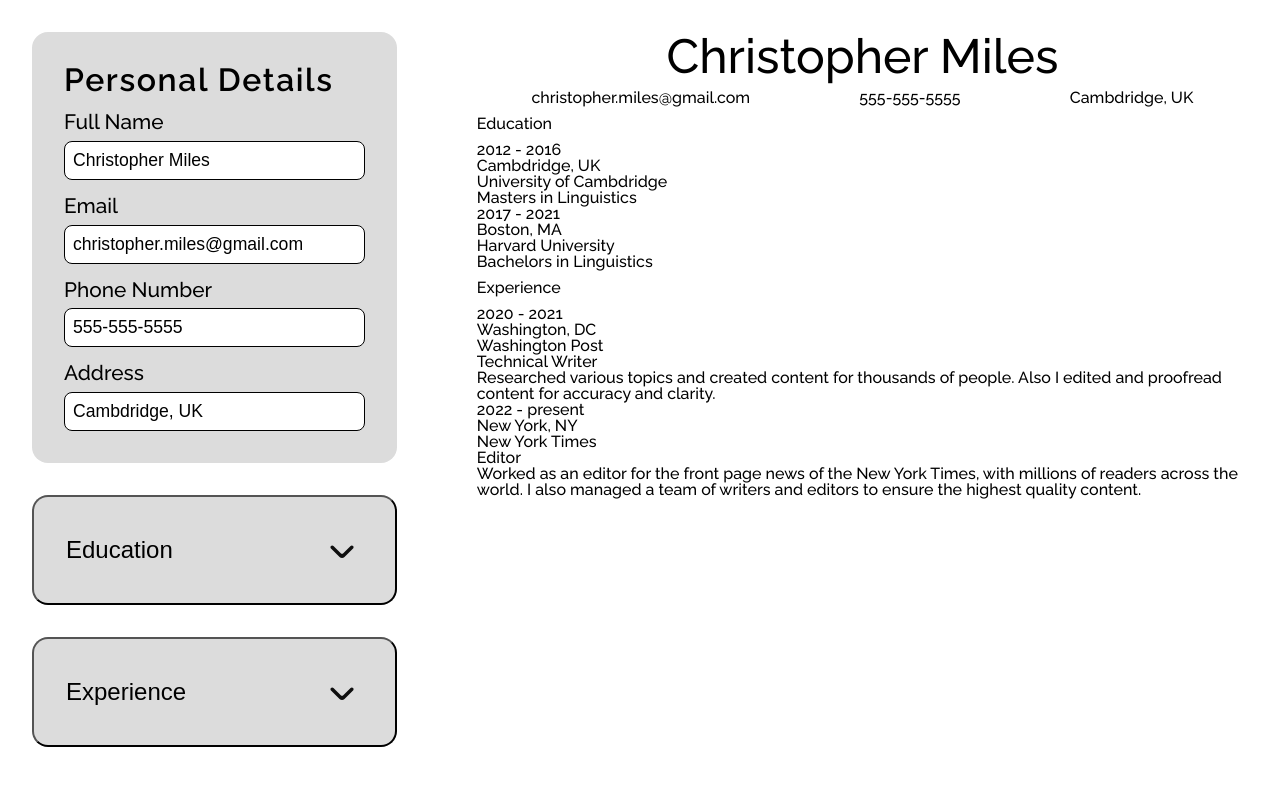
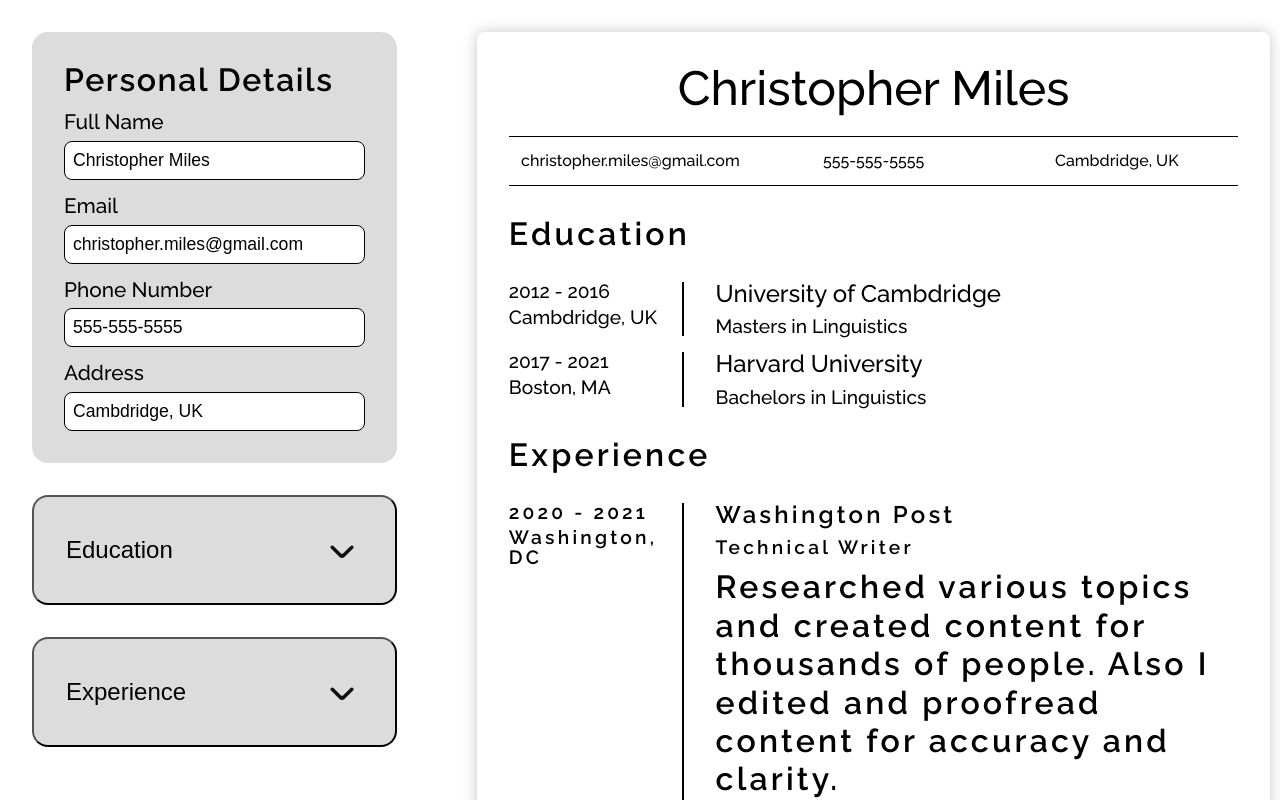
Before and after one commit to NontasBak/cv-application, a React (Vite) app: page / in a window 1280 px wide. Shown: the top 800 px of the page. Built offline with nearby package versions, Linux system fonts and the light colour scheme.

Commit message:
Apply styling on resume

```diff
--- a/src/styles/resume.css
+++ b/src/styles/resume.css
@@ -1,10 +1,18 @@
 .resume {
-    /* flex: 1.5 0 auto; */
-
-    /* width: 60%; */
     display: flex;
     flex-direction: column;
-    gap: 10px;
+    gap: 2rem;
+    flex-basis: auto;
+
+    /* aspect-ratio: 1 / 1.414; */
+    width: 21cm;
+    height: 29.7cm;
+    flex-shrink: 0;
+
+    /* background-color: rgb(236, 236, 236); */
+    padding: 2rem;
+    border-radius: 0.5rem;
+    box-shadow: 0px 0px 15px rgb(199, 199, 199);
 }
 
 .resume .fullName {
@@ -15,4 +23,79 @@
 .resume .personal-details {
     display: flex;
     justify-content: space-around;
+
+    border-bottom: 1px solid black;
+    border-top: 1px solid black;
+    padding: 1rem 0;
+    margin-top: -0.5rem;
 }
+
+.resume .personal-details > * {
+    flex-basis: 33%;
+    text-align: center;
+}
+
+.resume .education,
+.resume .experience {
+    font-size: 2rem;
+    letter-spacing: 0.1lh;
+    font-weight: 600;
+}
+
+.resume .education-list,
+.resume .experience-list {
+    display: flex;
+    flex-direction: column;
+    gap: 1rem;
+}
+
+.education-list-item,
+.experience-list-item {
+    display: flex;
+    gap: 2rem;
+}
+
+.education-info,
+.experience-info {
+    width: 25%;
+    padding-right: 0.5rem;
+    font-size: 1.2rem;
+    border-right: 2px solid black;
+
+    display: flex;
+    flex-direction: column;
+    gap: 0.4rem;
+}
+
+.education-main,
+.experience-main {
+    width: 75%;
+    display: flex;
+    flex-direction: column;
+    gap: 0.7rem;
+}
+
+.education-main > h3,
+.experience-main > h3 {
+    font-size: 1.5rem;
+}
+
+.education-main > h4, .experience-main > h4 {
+    font-size: 1.2rem;
+}
+
+.experience-main > p {
+    line-height: 1.2lh;
+}
+
+@media (max-width: 835px) {
+    :root {
+        font-size: 10px;
+    }
+
+    .resume {
+        max-width: 10.5cm;
+        height: 14.85cm;
+        width: 100%;
+    }
+}
```
